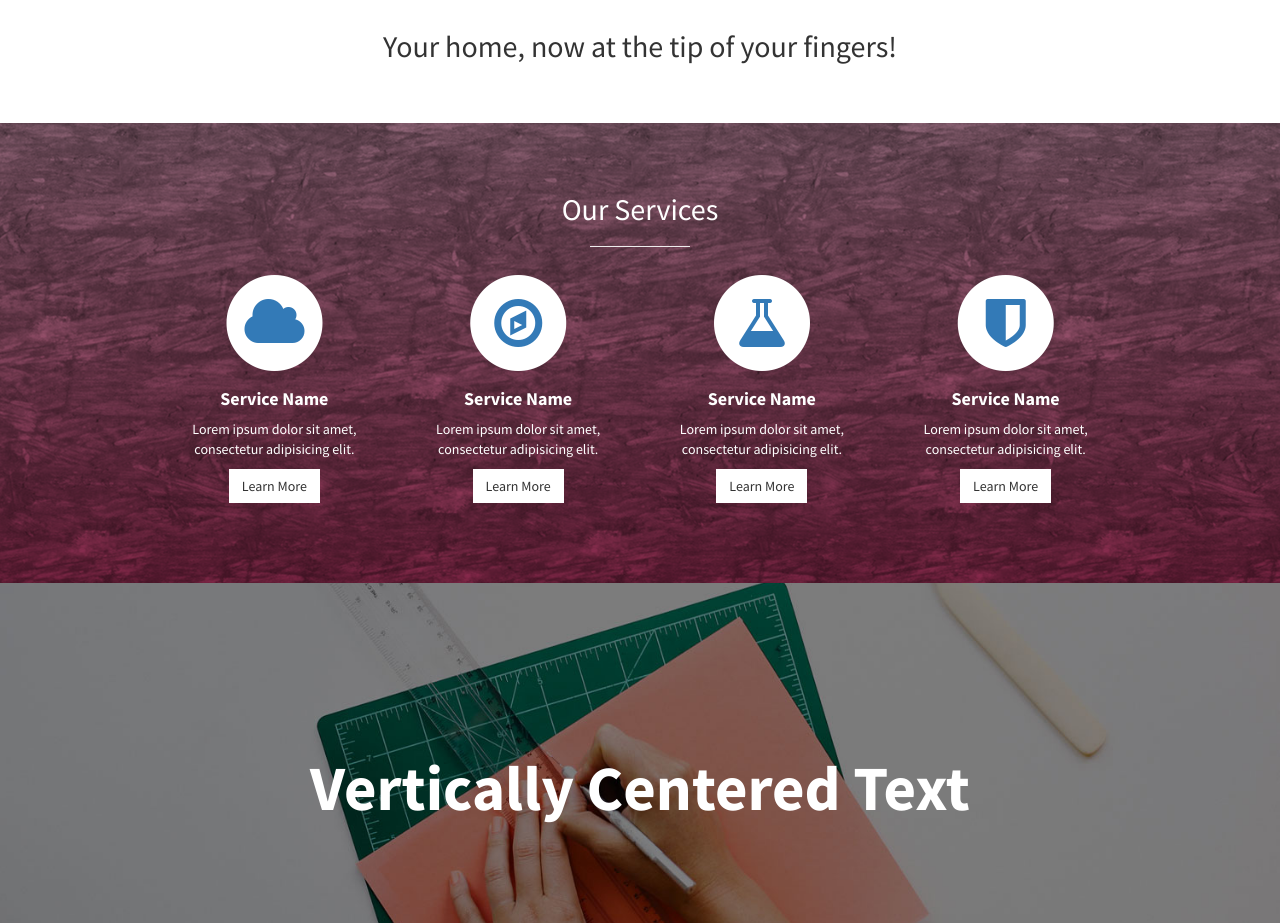
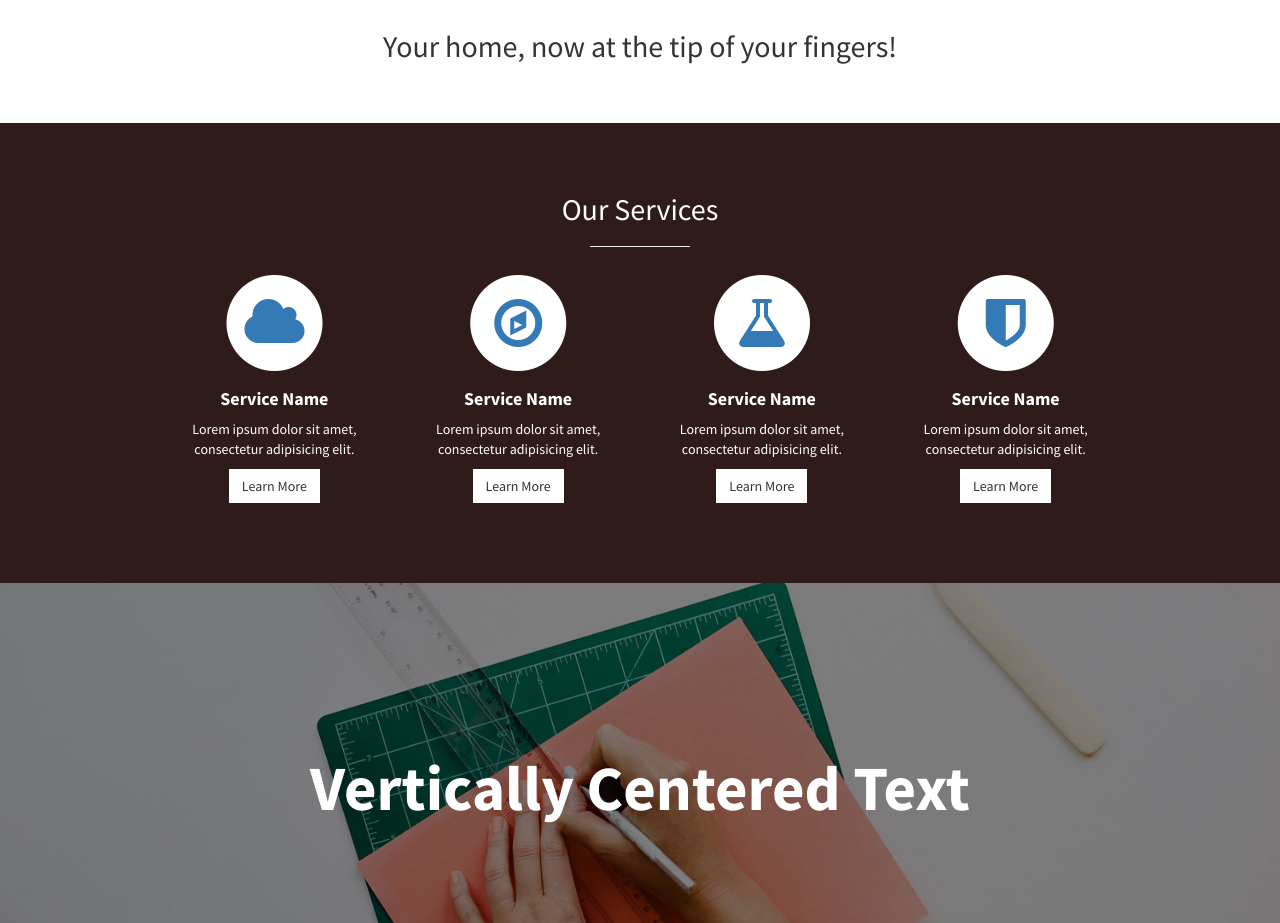
Before and after one commit to elemelon5/venbatech, a plain HTML site: page index.html in a window 1280 px wide. Shown: the part 840-1763 px from the top of the page. Drawn offline with Linux system fonts and the light colour scheme.

Commit message:
Initial commit 2

```diff
--- a/css/stylish-portfolio.css
+++ b/css/stylish-portfolio.css
@@ -174,7 +174,8 @@ hr.small {
 
 .services {
     padding: 50px 0;
-    background: url(../img/zen.png) center center fixed;
+    background-color: #301b1b;
+    /*background: url(../img/zen.png) center center fixed;*/
 }
 
 .service-item {
```
